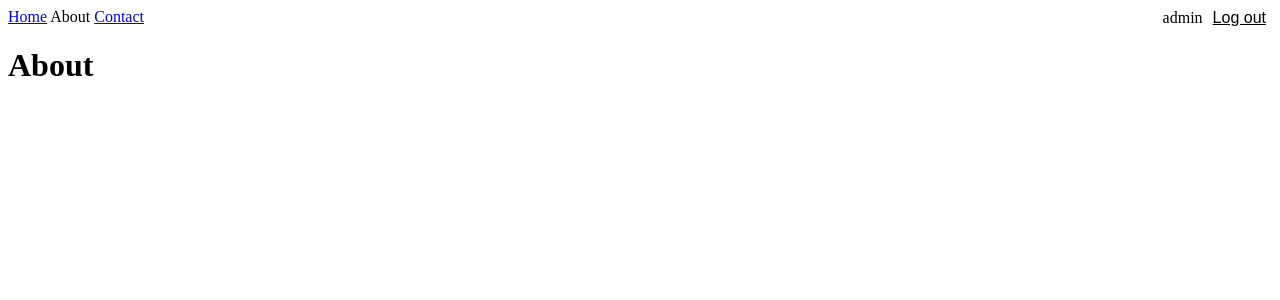
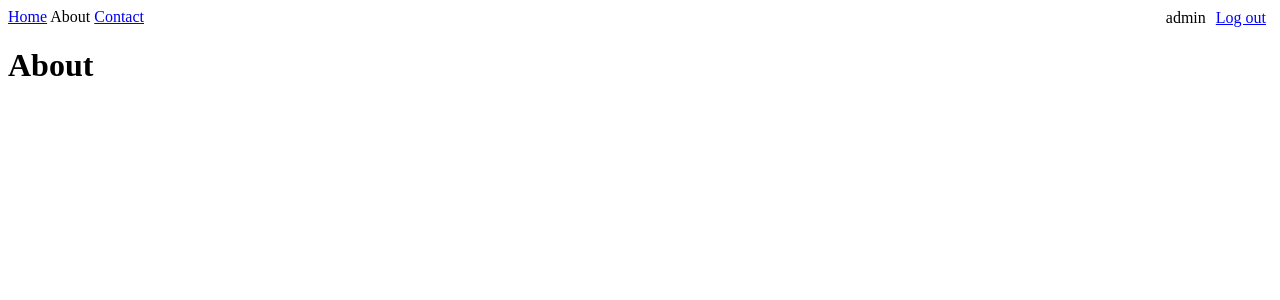
Before and after one commit to N-Sokhadze/sample-django-website, a Django app: page /about in a window 1280 px wide. Shown: the top 300 px of the page. Run offline with Django 5.2, Linux system fonts and the light colour scheme; a user stored in the database is signed in.

Commit message:
logout button - better

```diff
--- a/new_website/templates/navbar.html
+++ b/new_website/templates/navbar.html
@@ -12,7 +12,7 @@
             <span> {{user.username}}</span>
             <form action="{% url 'logout' %}" method="post" style="display: inline;">
                 {% csrf_token %}
-                <button type="submit"  style="background:none;border:none;cursor:pointer;text-decoration: underline;font-size:inherit;">
+                <button type="submit"  style="background:none;border:none;cursor:pointer;text-decoration: underline;font-size:inherit; font:inherit; color:blue">
                     Log out
                 </button>
             </form>
```
Also changed, not shown: db.sqlite3.
